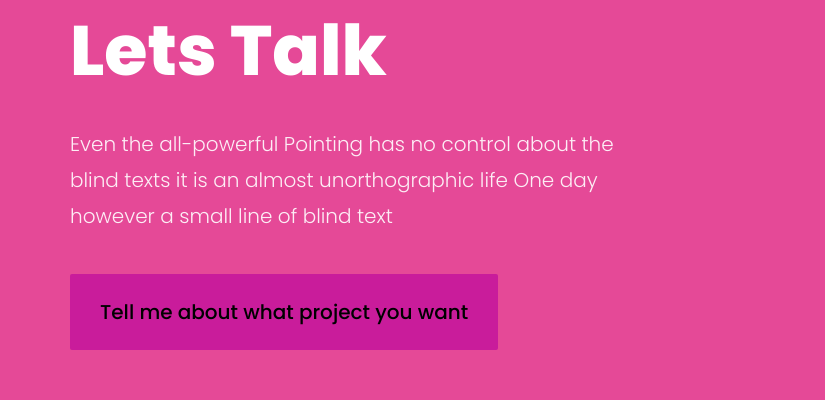
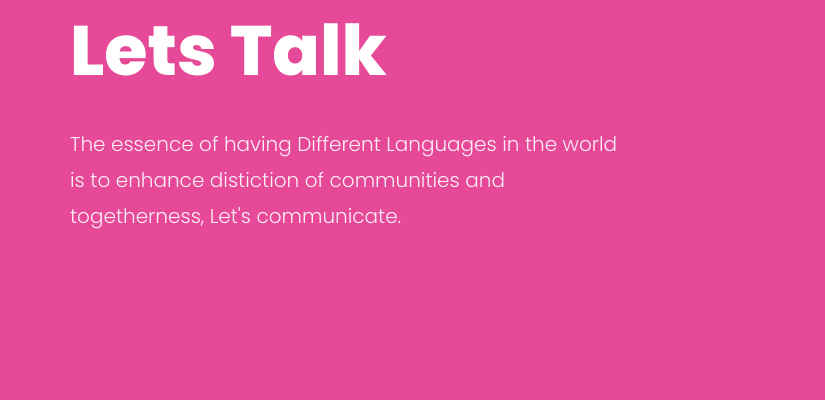
Before and after one commit to samiyah1/My-Portfolio, a plain HTML site: page contact.html in a window 1280 px wide. Shown: the part 960-1360 px from the top of the page, 0-825 px from the left. Drawn offline with Linux system fonts and the light colour scheme; files whose address does not match are found by name.

Commit message:
changes a paraghraph in contact template

```diff
--- a/contact.html
+++ b/contact.html
@@ -140,8 +140,7 @@
 				<div class="row row-padded-bottom">
 					<div class="col-md-6">
 						<h3>Lets Talk</h3>
-						<p>Even the all-powerful Pointing has no control about the blind texts it is an almost unorthographic life One day however a small line of blind text</p>
-						<p class="btn-footer"><a href="#">Tell me about what project you want</a></p>
+					<p>The essence of having Different Languages in the world is to enhance distiction of communities and togetherness, Let's communicate. </p>
 					</div>
 					<div class="col-md-6 info">
 						<h3>Info</h3>
```
